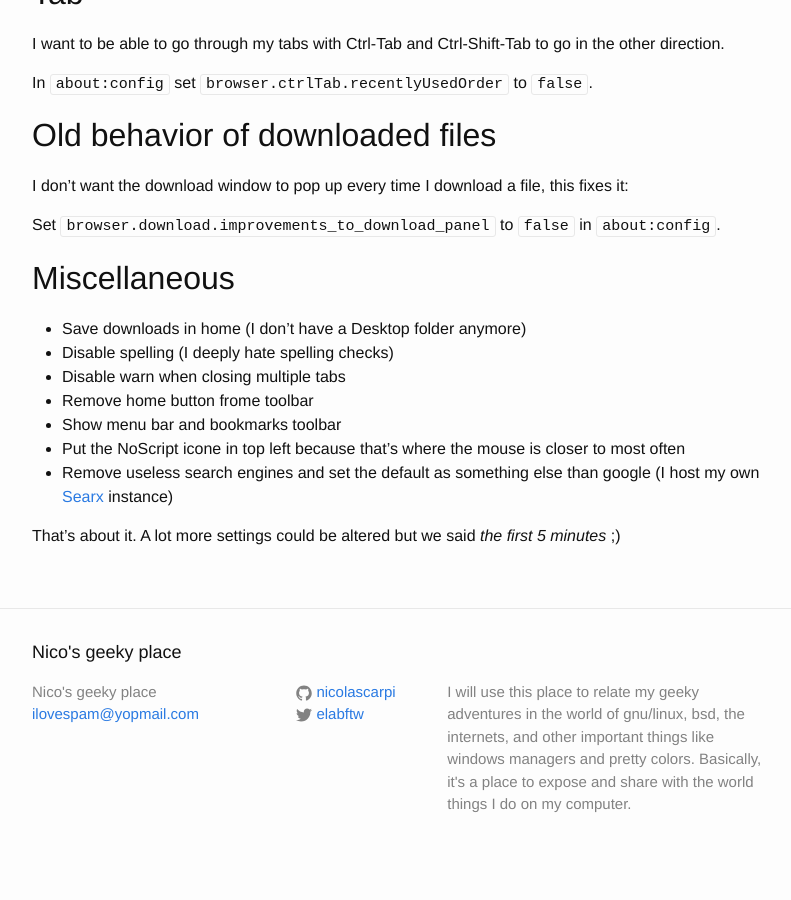
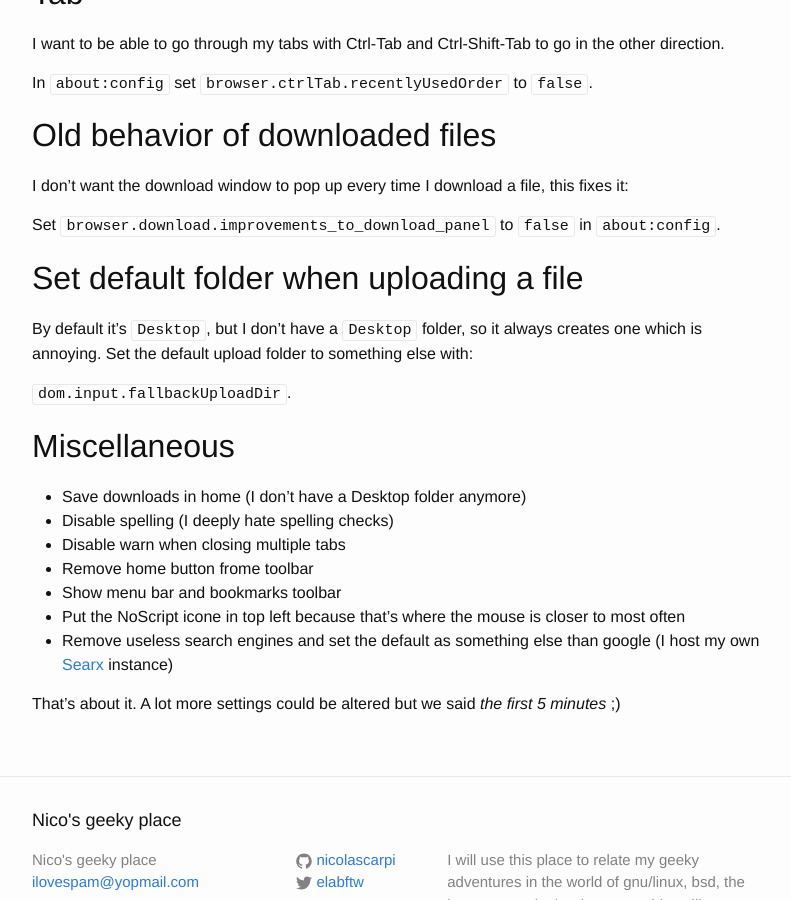
Before and after one commit to NicolasCARPi/nicolascarpi.github.io, a Jekyll site: the page built from _posts/2018-12-14-firefox.markdown, in a window 1280 px wide and 900 px high, scrolled down 2221 px. Shown: the whole window, without its empty margins (238-1029 px from the left). Built offline with Jekyll 4.4.1, drawn with Linux system fonts in a browser that asks for light colours; before the commit the page ends 3097 px from its top, so only the background shows below that.

Commit message:
set default upload folder

```diff
--- a/_posts/2018-12-14-firefox.markdown
+++ b/_posts/2018-12-14-firefox.markdown
@@ -66,6 +66,12 @@ I don't want the download window to pop up every time I download a file, this f
 
 Set `browser.download.improvements_to_download_panel` to `false` in `about:config`.
 
+## Set default folder when uploading a file
+
+By default it's `Desktop`, but I don't have a `Desktop` folder, so it always creates one which is annoying. Set the default upload folder to something else with:
+
+`dom.input.fallbackUploadDir`.
+
 ## Miscellaneous
 
 * Save downloads in home (I don't have a Desktop folder anymore)
```
